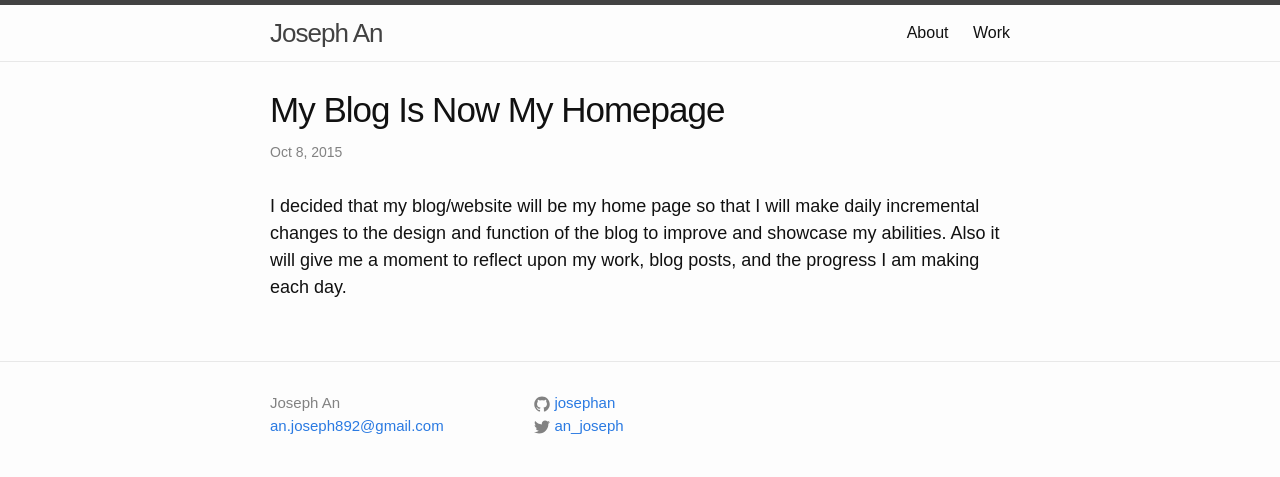
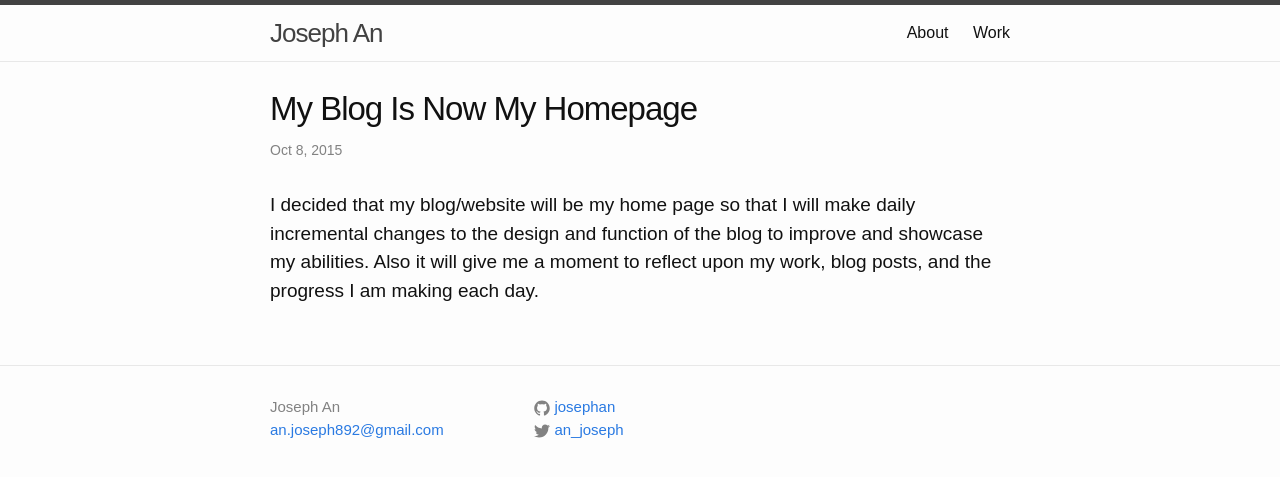
Before and after one commit to josephan/josephan.github.io, a Jekyll site: the page built from _posts/2015-10-08-my-blog-is-now-my-homepage.md, in a window 1280 px wide. Shown: the top 477 px of the page. Built offline with Jekyll 4.4.1, drawn with Linux system fonts in a browser that asks for light colours.

Commit message:
Add new font from Typekit

```diff
--- a/_sass/_base.scss
+++ b/_sass/_base.scss
@@ -23,14 +23,14 @@
     -webkit-text-size-adjust: 100%;
     .post-title {
         font-weight: 400;
-        font-size: 35px;
+        font-size: 33px;
     }
     .post-content {
         font-size: 18px;
     }
     .blog-post {
-        font-family: "merriweather", sans-serif;
-        font-size: 18px;
+        font-family: "sorts-mill-goudy", sans-serif;
+        font-size: 19px;
     }
 }
 
```
